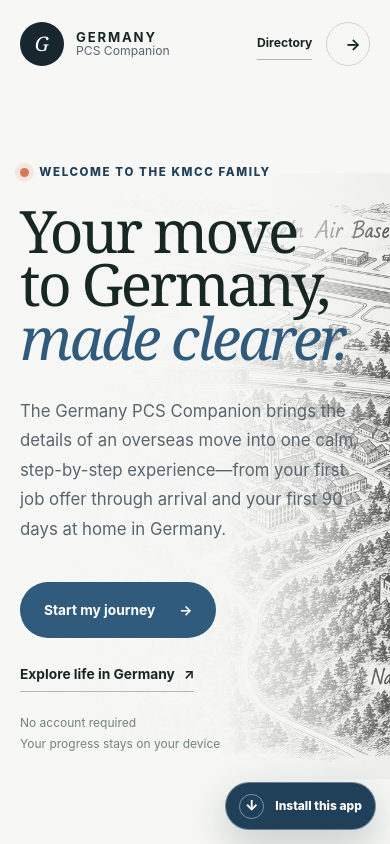
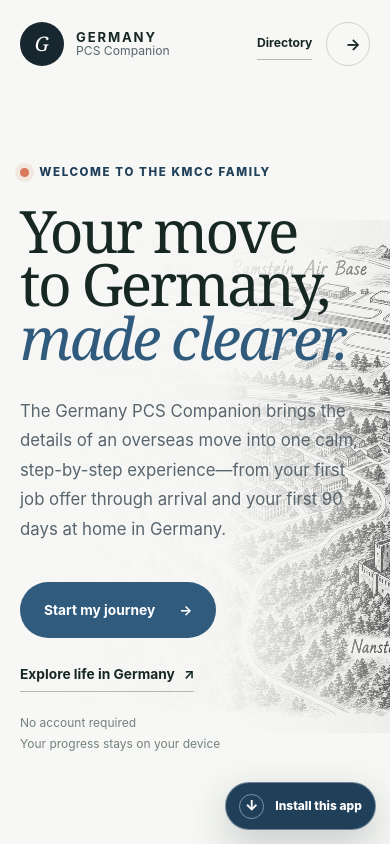
Before and after one commit to ganzon-beep/germany-pcs-companion, a React (Vite) app: page / in a window 390 px wide. Shown: the top 844 px of the page. Built offline with nearby package versions, Linux system fonts and the light colour scheme.

Commit message:
Add breathing room around hero map

```diff
--- a/public/sw.js
+++ b/public/sw.js
@@ -1,4 +1,4 @@
-const CACHE_NAME = 'germany-pcs-companion-v13'
+const CACHE_NAME = 'germany-pcs-companion-v14'
 const APP_SHELL = [
   './',
   './index.html',
--- a/src/index.css
+++ b/src/index.css
@@ -338,7 +338,7 @@
     var(--hero-map-image);
   background-position: center, right center;
   background-repeat: no-repeat;
-  background-size: cover, auto 100%;
+  background-size: cover, auto 80%;
   content: "";
 }
 
@@ -1760,7 +1760,7 @@
         rgba(247, 248, 245, 0.2) 100%
       ),
       var(--hero-map-image);
-    background-size: cover, auto 90%;
+    background-size: cover, auto 74%;
   }
 
   .section-heading {
@@ -2024,7 +2024,7 @@
       ),
       var(--hero-map-image);
     background-position: center, 62% center;
-    background-size: cover, auto 78%;
+    background-size: cover, auto 66%;
   }
 
   .journey,
```
